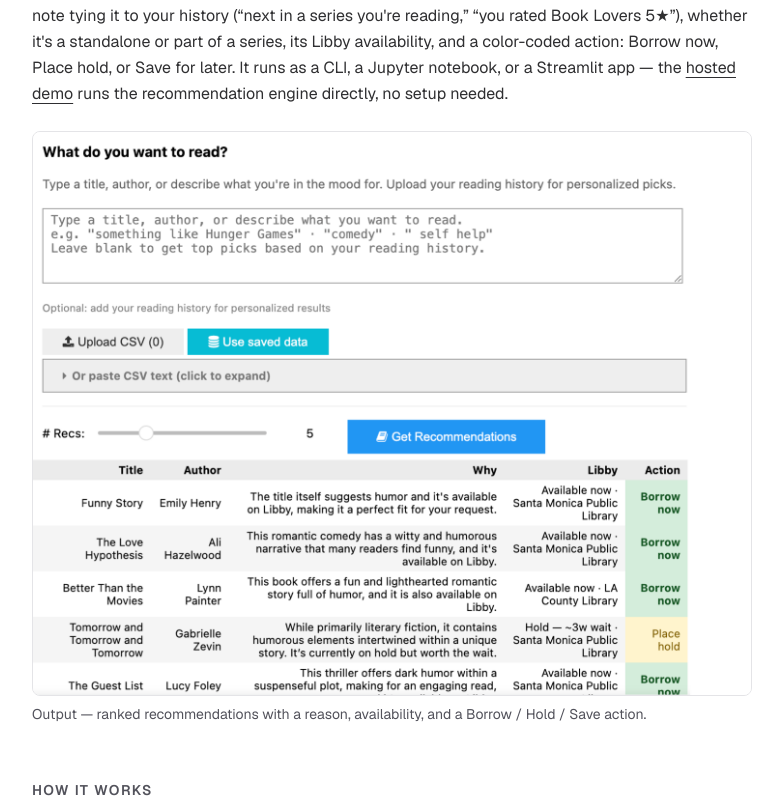
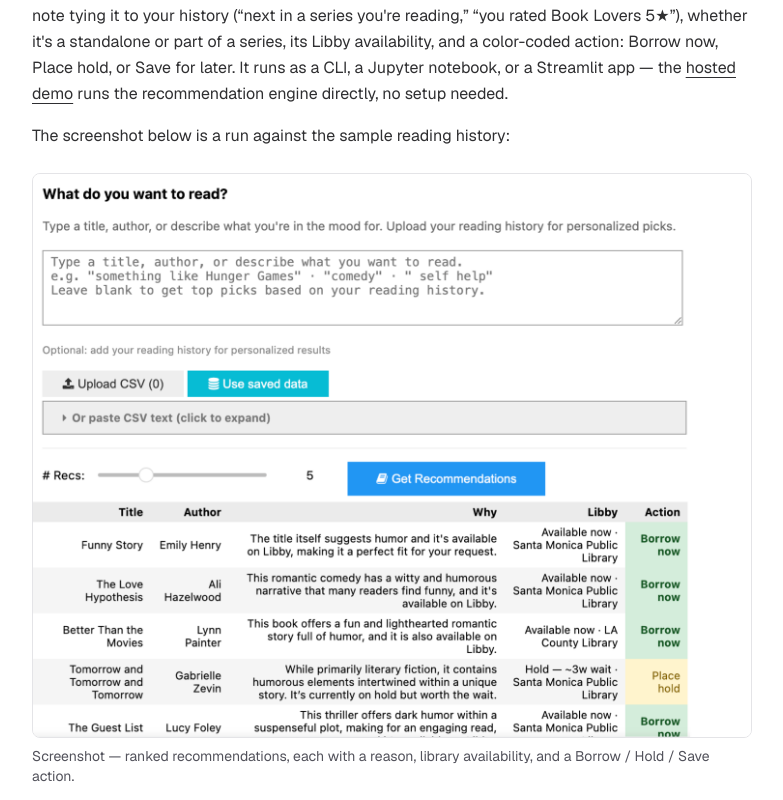
Before and after one commit to michellehhandoko/michellehandoko, a Next.js app: page /projects/personallib in a window 1280 px wide. Shown: the part 800-1600 px from the top of the page, without its empty margins (248-1031 px from the left). Built offline with nearby package versions, Linux system fonts and the light colour scheme.

Commit message:
PersonalLib: label the first screenshot so it isn't read as body text

```diff
--- a/app/projects/personallib/page.tsx
+++ b/app/projects/personallib/page.tsx
@@ -64,12 +64,15 @@ export default function PersonalLibCaseStudy() {
           </a>{" "}
           runs the recommendation engine directly, no setup needed.
         </p>
+        <p>
+          The screenshot below is a run against the sample reading history:
+        </p>
         <Shot
           src="/projects/personallib-recommendations.png"
-          alt="PersonalLib recommendations table with title, author, why, Libby availability, and a borrow-or-hold action per row"
+          alt="Screenshot of the PersonalLib recommendations table with title, author, why, Libby availability, and a borrow-or-hold action per row"
           width={1486}
           height={1166}
-          caption="Output — ranked recommendations with a reason, availability, and a Borrow / Hold / Save action."
+          caption="Screenshot — ranked recommendations, each with a reason, library availability, and a Borrow / Hold / Save action."
         />
       </Section>
 
```
